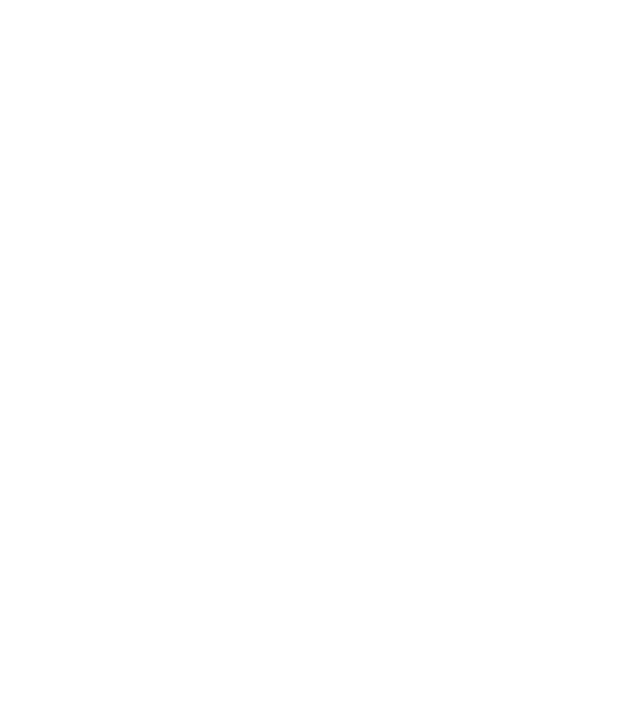
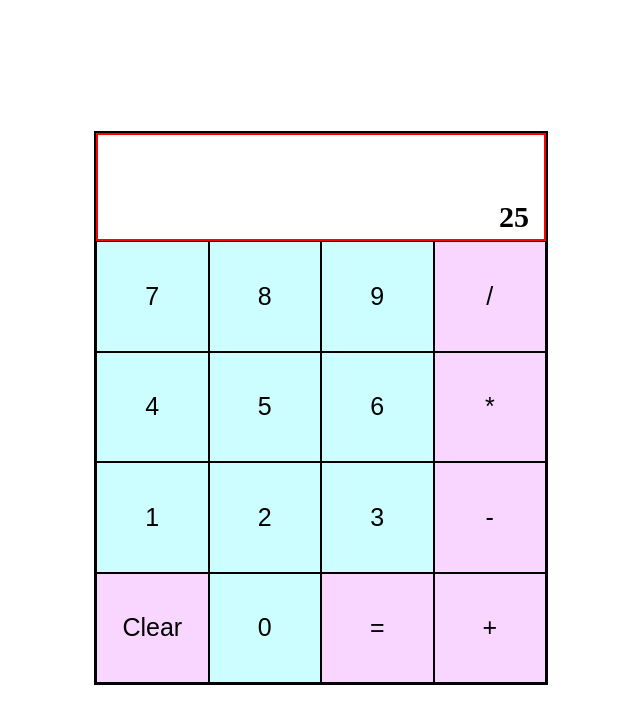
Before and after one commit to Keyluce/CODSOFT, a plain HTML site: page index.html in a window 1280 px wide. Shown: the whole page, without its empty margins (319-959 px from the left). Drawn offline with Linux system fonts and the light colour scheme.

Commit message:
Add structure of calculator

```diff
--- a/index.html
+++ b/index.html
@@ -1,12 +1,54 @@
 <!DOCTYPE html>
 
 <html lang="en">
+
 <head>
     <meta charset="utf-8">
     <title>Calculator</title>
+    <link rel="stylesheet" href="stylesheet.css">
     <script src="code.js"></script>
 </head>
+
 <body>
+    <div class="container">
+        <div class="display">
+            <div class="message">25</div>
+
+        </div>
+        <div class="button-row">
+            <button>7</button>
+            <button>8</button>
+            <button>9</button>
+            <button class="special">/</button>
+
+        </div>
+        <div class="button-row">
+            <button>4</button>
+            <button>5</button>
+            <button>6</button>
+            <button class="special">*</button>
+
+
+        </div>
+        <div class="button-row">
+            <button>1</button>
+            <button>2</button>
+            <button>3</button>
+            <button class="special">-</button>
+
+        </div>
+        <div class="button-row">
+            <button class="special">Clear</button>
+            <button>0</button>
+            <button class="special">=</button>
+            <button class="special">+</button>
+
+
+        </div>
+
+
+    </div>
 
 </body>
+
 </html>
--- a/stylesheet.css
+++ b/stylesheet.css
@@ -0,0 +1,46 @@
+body{
+    height: 100vh;
+    display: flex;
+    justify-content: center;
+    align-items: center;
+
+}
+.container{
+    border: 2px solid black;
+    height: 550px;
+    width: 450px;
+    display: flex;
+    flex-direction: column;
+
+
+}
+.display{
+    border: 2px solid red;
+    height: 18%;
+    display: flex;
+    justify-content: end;
+    align-items: end;
+    text-align: end;
+    padding-right: 15px;
+    padding-bottom: 5px;
+    font-weight: bold;
+    font-size: 30px;
+
+
+}
+.button-row{
+    flex: 1;
+    display: flex;
+}
+button{
+    border: 1px solid black;
+    flex: 1;
+    display: flex;
+    justify-content: center;
+    align-items: center;
+    background-color: rgb(204, 254, 255);
+    font-size: 25px;
+}
+.special{
+    background-color: rgb(248, 214, 255)
+}
```
Lines whose indentation alone changed are shown as unchanged.
